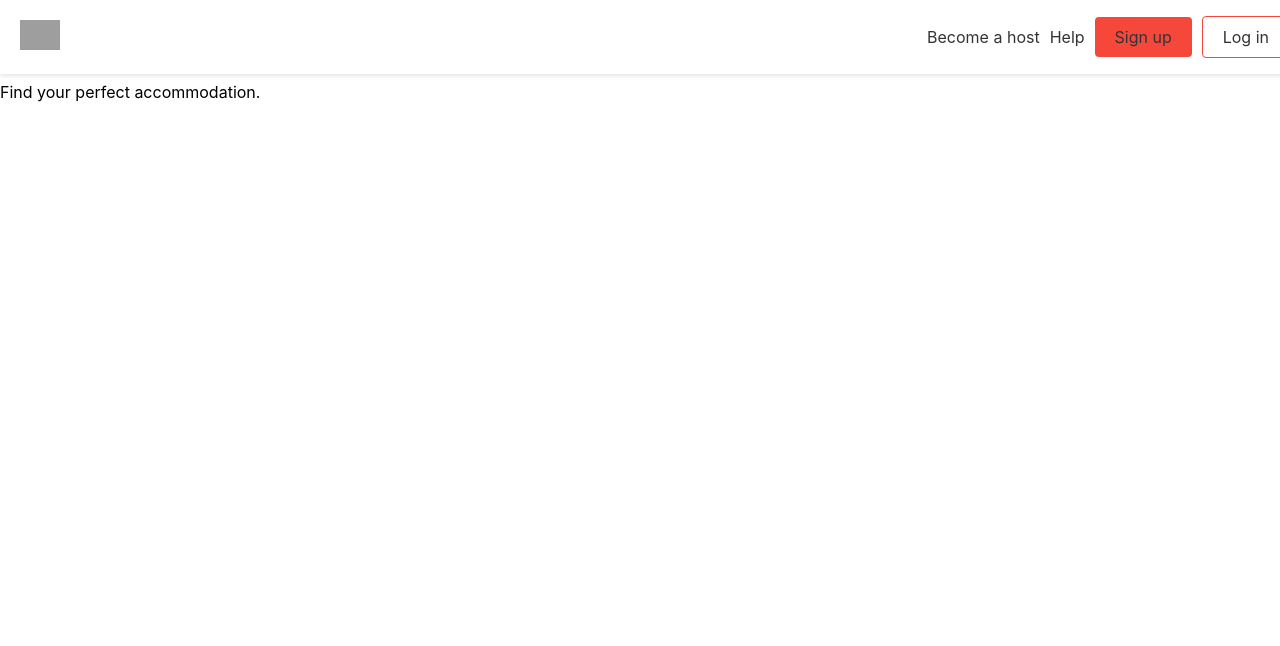
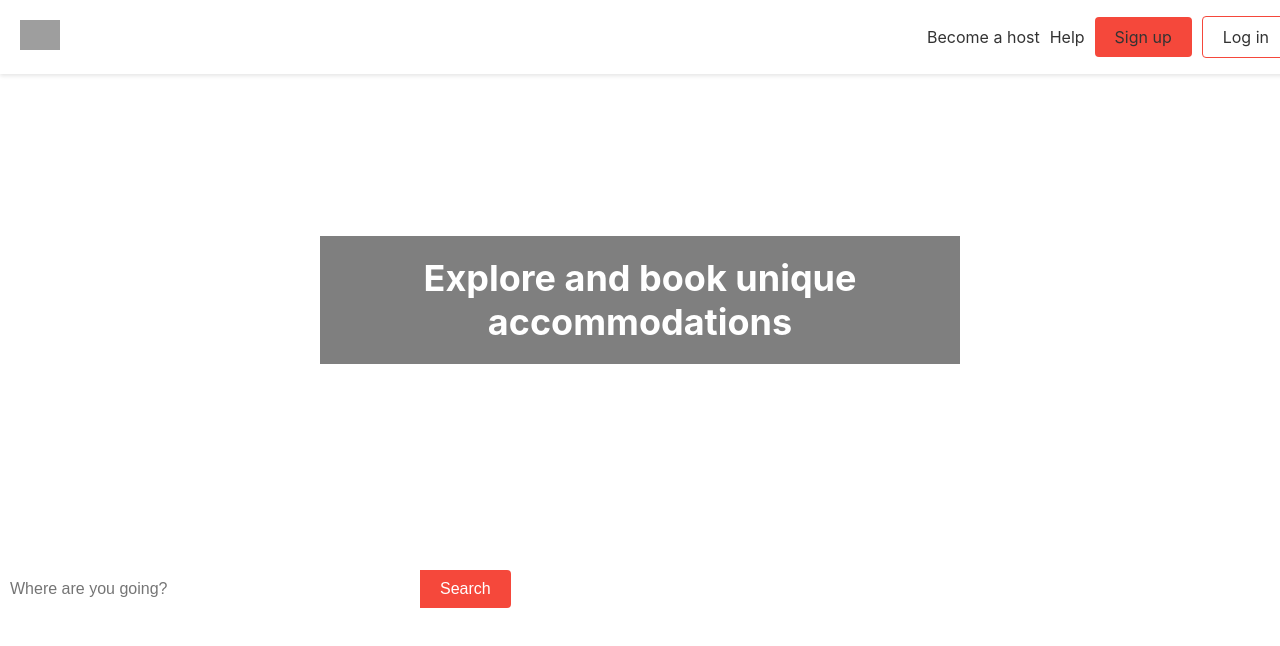
Before and after one commit to mohamedmehdigara/react-airbnb, a React (Create React App) app: page / in a window 1280 px wide. Shown: the top 646 px of the page. Built offline with nearby package versions, Linux system fonts and the light colour scheme; grey boxes are pictures that could not be loaded.

Commit message:
added files

```diff
--- a/src/App.css
+++ b/src/App.css
@@ -47,3 +47,57 @@
 .btn-secondary:hover {
   background-color: #e43a2e;
 }
+
+/* SearchBar styles */
+.search-bar {
+  display: flex;
+  align-items: center;
+  margin-top: 20px;
+}
+
+.search-bar input {
+  width: 400px;
+  padding: 10px;
+  font-size: 16px;
+  border: none;
+  border-radius: 4px 0 0 4px;
+}
+
+.search-bar button {
+  padding: 10px 20px;
+  border: none;
+  background-color: #f5483b;
+  color: #fff;
+  font-size: 16px;
+  border-radius: 0 4px 4px 0;
+  cursor: pointer;
+}
+
+.search-bar button:hover {
+  background-color: #e43a2e;
+}
+
+/* HeroBanner styles */
+.hero-banner {
+  background-size: cover;
+  background-position: center;
+  height: 500px;
+  display: flex;
+  justify-content: center;
+  align-items: center;
+}
+
+.hero-banner h1 {
+  color: #fff;
+  font-size: 36px;
+  text-align: center;
+  max-width: 600px;
+  margin: 0 auto;
+  padding: 20px;
+  background-color: rgba(0, 0, 0, 0.5);
+}
+
+/* HomePage styles */
+.homepage {
+  padding: 50px 0;
+}
--- /dev/null
+++ b/src/components/HeroBanner.js
@@ -0,0 +1,11 @@
+import React from 'react';
+
+function HeroBanner() {
+  return (
+    <div className="hero-banner">
+      <h1>Explore and book unique accommodations</h1>
+    </div>
+  );
+}
+
+export default HeroBanner;
--- a/src/components/HomePage.js
+++ b/src/components/HomePage.js
@@ -1,11 +1,12 @@
 import React from 'react';
+import HeroBanner from './HeroBanner';
+import SearchBar from './SearchBar';
 
 function HomePage() {
   return (
-    <div className="container">
-      <h1>Welcome to Airbnb Clone</h1>
-      {/* Homepage content */}
-      <p>Find your perfect accommodation.</p>
+    <div className="homepage">
+      <HeroBanner />
+      <SearchBar />
     </div>
   );
 }
--- /dev/null
+++ b/src/components/SearchBar.js
@@ -0,0 +1,32 @@
+import React, { useState } from 'react';
+import { useNavigate } from 'react-router-dom';
+
+function SearchBar() {
+  const [searchInput, setSearchInput] = useState('');
+  const navigate = useNavigate();
+
+  const handleInputChange = (event) => {
+    setSearchInput(event.target.value);
+  };
+
+  const handleSubmit = (event) => {
+    event.preventDefault();
+    // Redirect to search results page with search query
+    navigate.push(`/search?query=${searchInput}`);
+    setSearchInput('');
+  };
+
+  return (
+    <form className="search-bar" onSubmit={handleSubmit}>
+      <input
+        type="text"
+        placeholder="Where are you going?"
+        value={searchInput}
+        onChange={handleInputChange}
+      />
+      <button type="submit">Search</button>
+    </form>
+  );
+}
+
+export default SearchBar;
```
